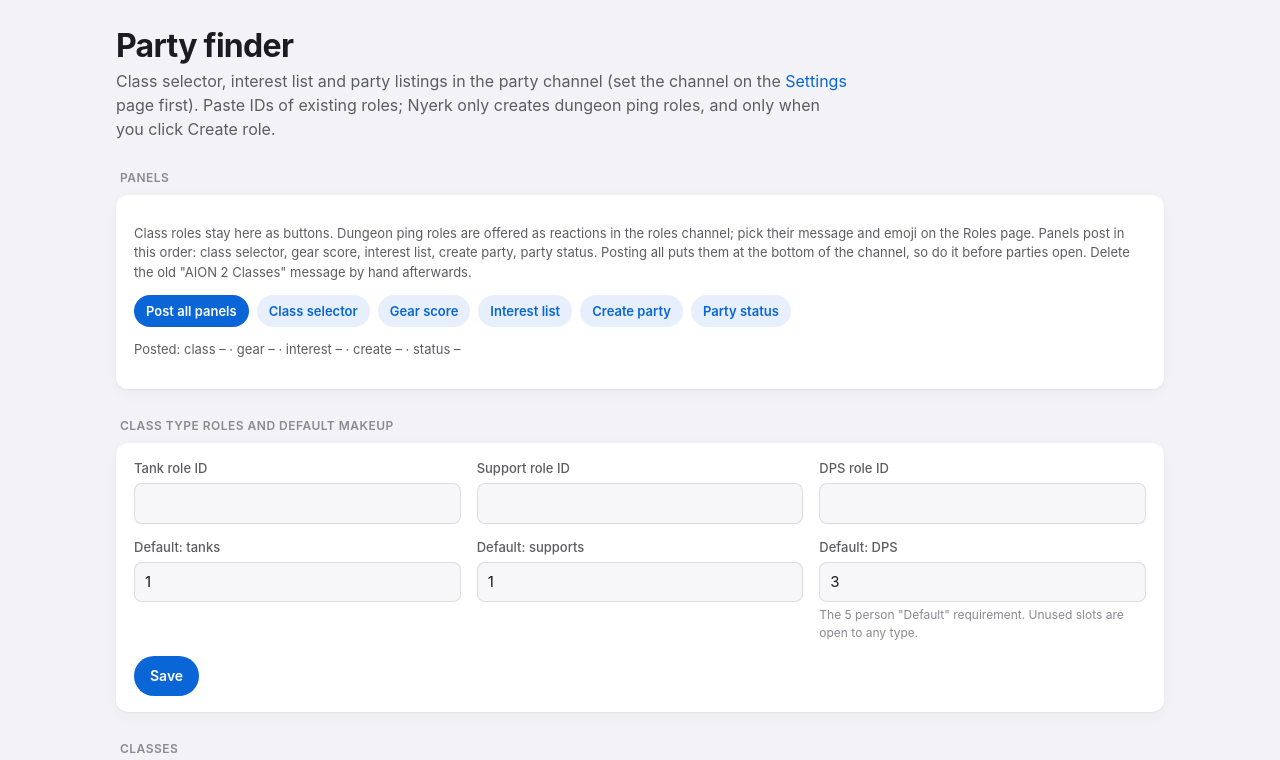
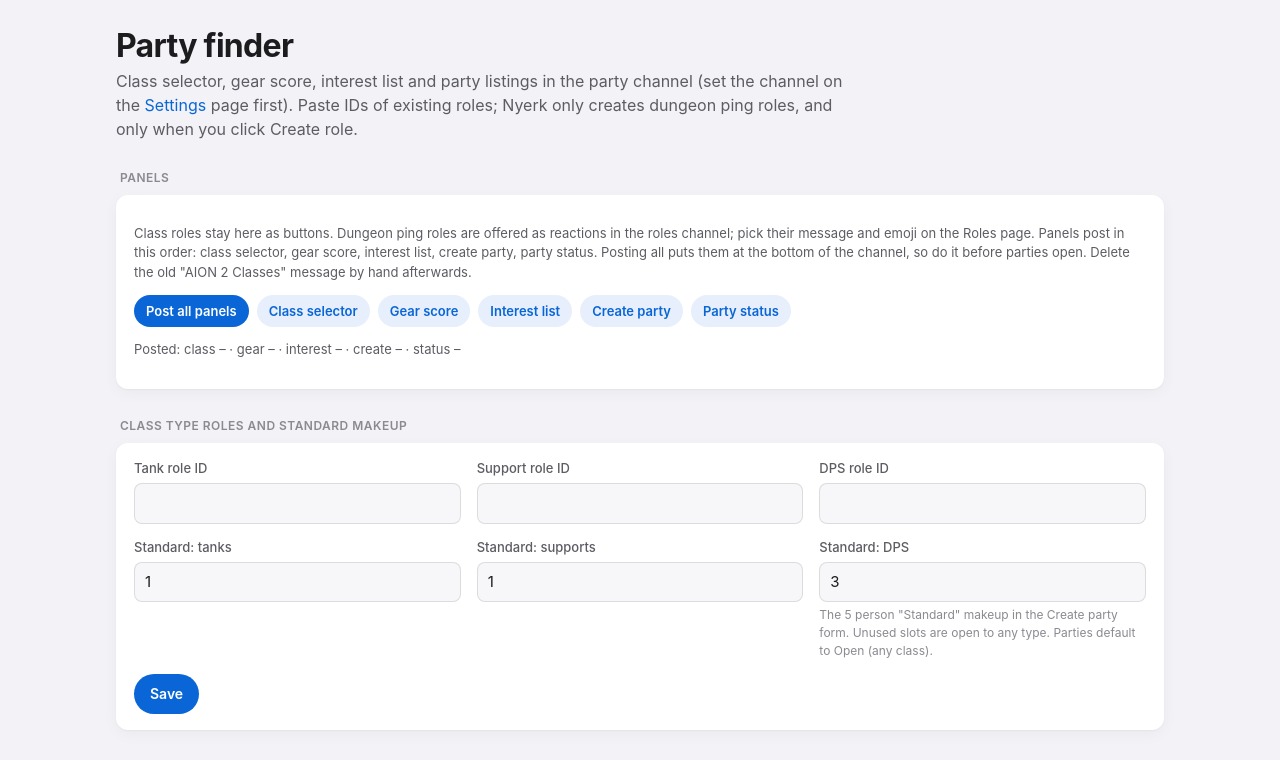
Before and after one commit to zle3/nyerk, a FastAPI app: page /party in a window 1280 px wide. Shown: the part 53-813 px from the top of the page. Run offline with FastAPI, Linux system fonts and the light colour scheme; the visitor is signed in with stand-in values (Sample User, id 1); data comes from the database, SQL or seed files in the repository; data that the repository does not hold is empty; parts of the project's set-up code (start-up, migrations or seed data) failed here and were passed over.

Commit message:
Make README, admin text and Discord wording match current features
README: no seeded channel IDs, roles channel order (header, classes,
gear score, role messages, Ping settings), four channels, Manage
Messages only for clearing reactions, who gets mentioned, #logs vs the
Logs page, private-repo note, and every module in What's where.

Admin: Logs page explains what also goes to #logs; World Bosses heading
and line limit; roles channel help; alert slots beyond three; standard
(not default) makeup; gear score picked with buttons; login subtitle.

Discord: roles header and class errors fit multiple classes (existing
default header upgraded on start), Ping settings mentions My roles,
/nyerk descriptions mention boss timers and replacing your own report.

Co-Authored-By: Claude Opus 5.5 <noreply@anthropic.com>

```diff
--- a/nyerk/bot.py
+++ b/nyerk/bot.py
@@ -173,7 +173,7 @@ def dashboard_view(bosses: list[tuple[int, str]]) -> discord.ui.View | None:
 # Slash commands
 
 
-nyerk_group = app_commands.Group(name="nyerk", description="AION2 timers", guild_only=True)
+nyerk_group = app_commands.Group(name="nyerk", description="AION 2 boss timers", guild_only=True)
 
 
 async def boss_autocomplete(interaction: discord.Interaction, current: str):
@@ -192,7 +192,7 @@ async def my_timer_autocomplete(interaction: discord.Interaction, current: str):
     return [app_commands.Choice(name=n[:100], value=v) for n, v in choices if cur in n.lower()][:25]
 
 
-@nyerk_group.command(name="worldboss", description="Report a world boss kill and start its respawn timer")
+@nyerk_group.command(name="worldboss", description="Report a world boss kill and start its respawn timer (replaces your own)")
 @app_commands.describe(
     boss="The boss that was killed",
     killed_at="When it died, e.g. '10 min ago' or '14:30'. Blank = it just died.",
--- a/nyerk/models.py
+++ b/nyerk/models.py
@@ -58,7 +58,7 @@ class Settings(Base):
 
     # First message in the roles channel. Blank posts no header.
     roles_header: Mapped[str] = mapped_column(
-        String(500), default="# 🎭 Roles\nPick your class, then the pings you want. Change them any time.")
+        String(500), default="# 🎭 Roles\nPick your classes and gear score, then the pings you want. Change them any time.")
 
     # Party finder
     party_channel_id: Mapped[int] = mapped_column(BigInteger, default=0)
--- a/nyerk/party.py
+++ b/nyerk/party.py
@@ -77,7 +77,7 @@ def member_class(s: Session, role_ids: set[int]) -> PfClass | None:
 def require_classes(s: Session, who: Who) -> list[PfClass]:
     held = member_classes(s, who.role_ids)
     if not held:
-        raise PartyError("Pick your class on the class panel first.")
+        raise PartyError("Pick at least one class on the class panel first.")
     return held
 
 
--- a/nyerk/party_bot.py
+++ b/nyerk/party_bot.py
@@ -279,7 +279,7 @@ class PartyFinder:
             w = [(x.label or f"{x.minutes} min", str(x.id)) for x in party.windows(s)]
             c = [(party.party_title_for(x), str(x.id)) for x in party.contents(s)]
         if not has_class:
-            await reply(interaction, "Pick your class on the class panel first.")
+            await reply(interaction, "Pick at least one class on the class panel first.")
         elif not has_gear:
             await reply(interaction, "Set your gear score in the roles channel first, then register.")
         elif not (w and c):
@@ -317,7 +317,7 @@ class PartyFinder:
             busy = party.live_party_for(s, who.user_id) is not None
             c = [(party.party_title_for(x), str(x.id)) for x in party.contents(s)]
         if not has_class:
-            await reply(interaction, "Pick your class on the class panel first.")
+            await reply(interaction, "Pick at least one class on the class panel first.")
         elif busy:
             await reply(interaction, "You are already in a party. Leave it before starting another.")
         elif not c:
--- a/nyerk/reaction_roles.py
+++ b/nyerk/reaction_roles.py
@@ -21,6 +21,7 @@ AUTO_EMOJI = NUMBERS + LETTERS
 PER_MESSAGE = 20  # Discord's limit of distinct reactions on one message
 
 CLEAR_TEXT = ("## Ping settings\n"
+              "**My roles** shows your classes, gear score and pings.\n"
               "**Quiet hours** pause your dungeon pings every day during hours you choose, then turn them back on.\n"
               "**Remove all my ping roles** removes every event and dungeon ping role you have. Your class role stays.")
 
--- a/nyerk/seed.py
+++ b/nyerk/seed.py
@@ -106,6 +106,9 @@ def upgrade_defaults(s: Session) -> list[str]:
             done.append("gear score bracket 2100+")
         applied.append("bracket_2100_plus")
         state.upgrades_done = applied
+    if st.roles_header == "# 🎭 Roles\nPick your class, then the pings you want. Change them any time.":
+        st.roles_header = "# 🎭 Roles\nPick your classes and gear score, then the pings you want. Change them any time."
+        done.append("roles channel header")
     if st.oneoff_label in ("One-offs", "World bosses and one-offs"):
         st.oneoff_label = "World Bosses"
         done.append("dashboard boss section name")
--- a/nyerk/shugo.py
+++ b/nyerk/shugo.py
@@ -19,7 +19,7 @@ from . import schedules
 from .models import Category, Event
 from .seed import NONE, make_slots
 
-USER_AGENT = "Nyerk/1.0 (AION2 Discord timer bot; home lab)"
+USER_AGENT = "Nyerk/1.0 (AION 2 Discord timer bot; home lab)"
 TZ_SUFFIX = {"KST": "Asia/Seoul", "UTC": "UTC"}
 DAY_NAMES = {d: d for d in schedules.DAYS}
 # Schedule fields an admin edit protects from import.
--- a/nyerk/transfer.py
+++ b/nyerk/transfer.py
@@ -298,7 +298,7 @@ def summary(s: Session) -> list[tuple[str, str, str]]:
          f"{events} events, {slots} alert slots"),
         ("Roles", "Ping categories with role IDs, role messages, and each role's message and emoji",
          f"{n(Category)} categories, {n(ReactionGroup)} role messages"),
-        ("Party finder", "Classes and role IDs, type roles, default makeup, content with dungeon roles, gear brackets, time windows",
+        ("Party finder", "Classes and role IDs, type roles, standard makeup, content with dungeon roles, gear score options, time windows",
          f"{n(PfClass)} classes, {n(PfContent)} content"),
     ]
 
--- a/nyerk/web/templates/categories.html
+++ b/nyerk/web/templates/categories.html
@@ -5,7 +5,7 @@
 <div class="page-head">
   <div>
     <h1>Roles</h1>
-    <p class="lede">What Nyerk posts in the roles channel, top to bottom: a header, the class selector, gear score buttons (edit the options on the Party finder page), one message per role message below (numbered 1️⃣ 2️⃣ 3️⃣ unless you set an emoji), and a Remove all pings button.</p>
+    <p class="lede">What Nyerk posts in the roles channel, top to bottom: a header, the class selector, gear score buttons (edit the options on the Party finder page), one message per role message below (numbered 1️⃣ 2️⃣ 3️⃣ unless you set an emoji), and Ping settings with My roles, Quiet hours and Remove all my ping roles.</p>
   </div>
   <form method="post" action="/categories/repost-roles" class="inline-form" data-confirm="Delete the roles channel messages Nyerk posted and post them again? Members keep their roles but will see fresh reactions.">
     {{ csrf_field() }}
--- a/nyerk/web/templates/event_edit.html
+++ b/nyerk/web/templates/event_edit.html
@@ -124,7 +124,7 @@
         <div class="help">Pinned events with a duration only.</div></div>
       <div class="field"><label for="sort_order">Sort order</label>
         <input id="sort_order" name="sort_order" type="number" value="{{ v('sort_order', e.sort_order if e else 0) }}">
-        <div class="help">Also orders the boss buttons.</div></div>
+        <div class="help">For bosses, also the dashboard button order (easier on Boss timers › Dashboard buttons).</div></div>
     </div>
   </div>
 
--- a/nyerk/web/templates/events.html
+++ b/nyerk/web/templates/events.html
@@ -4,7 +4,7 @@
 <div class="page-head">
   <div>
     <h1>Events</h1>
-    <p class="lede">Each event has a schedule and up to three alert slots. ● sends the alert, 🔔 pings the category role.</p>
+    <p class="lede">Each event has a schedule and its alert slots (15 min, 5 min and at event time, plus any you add). ● sends the alert, 🔔 pings the category role.</p>
   </div>
   <a class="btn" href="/events/new">New event</a>
 </div>
--- a/nyerk/web/templates/login.html
+++ b/nyerk/web/templates/login.html
@@ -4,7 +4,7 @@
 <div class="login">
   <div class="card">
     <h1>Nyerk</h1>
-    <p class="muted small">AION2 timer admin</p>
+    <p class="muted small">AION 2 timers, roles and party finder</p>
     {% for kind, text in flashes %}<div class="flash {{ kind }}" role="alert">{{ text }}</div>{% endfor %}
     <form method="post" action="/login">
       <input type="hidden" name="csrf" value="{{ csrf }}">
--- a/nyerk/web/templates/logs.html
+++ b/nyerk/web/templates/logs.html
@@ -2,6 +2,6 @@
 {% block title %}Logs{% endblock %}
 {% block content %}
 <h1>Logs</h1>
-<p class="lede">The last 500 entries. The same lines go to #logs and to <code>data/logs/nyerk.log</code>.</p>
+<p class="lede">The last 500 entries, also in <code>data/logs/nyerk.log</code>. Reports, overrides, role and config changes and problems are posted to #logs too; routine lines like scheduled alerts stay here.</p>
 {% include "_logs.html" %}
 {% endblock %}
--- a/nyerk/web/templates/party.html
+++ b/nyerk/web/templates/party.html
@@ -5,7 +5,7 @@
 <div class="page-head">
   <div>
     <h1>Party finder</h1>
-    <p class="lede">Class selector, interest list and party listings in the party channel{% if not st.party_channel_id %} (set the channel on the <a href="/settings">Settings</a> page first){% endif %}. Paste IDs of existing roles; Nyerk only creates dungeon ping roles, and only when you click Create role.</p>
+    <p class="lede">Class selector, gear score, interest list and party listings in the party channel{% if not st.party_channel_id %} (set the channel on the <a href="/settings">Settings</a> page first){% endif %}. Paste IDs of existing roles; Nyerk only creates dungeon ping roles, and only when you click Create role.</p>
   </div>
 </div>
 
@@ -23,7 +23,7 @@
   <p class="small muted">Posted: class {{ '✓' if state.class_panel_message_id else '–' }} · gear {{ '✓' if state.gear_panel_message_id else '–' }} · interest {{ '✓' if state.interest_panel_message_id else '–' }} · create {{ '✓' if state.party_panel_message_id else '–' }} · status {{ '✓' if state.party_status_message_id else '–' }}</p>
 </div>
 
-<p class="section-label" id="types">Class type roles and default makeup</p>
+<p class="section-label" id="types">Class type roles and standard makeup</p>
 <form method="post" action="/party/types" class="card">
   {{ csrf_field() }}
   <div class="fields">
@@ -32,9 +32,9 @@
     <div class="field"><label for="dps_role_id">DPS role ID</label><input id="dps_role_id" name="dps_role_id" class="mono" type="text" value="{{ st.dps_role_id or '' }}"></div>
   </div>
   <div class="fields">
-    <div class="field"><label for="party_default_tank">Default: tanks</label><input id="party_default_tank" name="party_default_tank" type="number" min="0" max="5" value="{{ st.party_default_tank }}"></div>
-    <div class="field"><label for="party_default_support">Default: supports</label><input id="party_default_support" name="party_default_support" type="number" min="0" max="5" value="{{ st.party_default_support }}"></div>
-    <div class="field"><label for="party_default_dps">Default: DPS</label><input id="party_default_dps" name="party_default_dps" type="number" min="0" max="5" value="{{ st.party_default_dps }}"><div class="help">The 5 person "Default" requirement. Unused slots are open to any type.</div></div>
+    <div class="field"><label for="party_default_tank">Standard: tanks</label><input id="party_default_tank" name="party_default_tank" type="number" min="0" max="5" value="{{ st.party_default_tank }}"></div>
+    <div class="field"><label for="party_default_support">Standard: supports</label><input id="party_default_support" name="party_default_support" type="number" min="0" max="5" value="{{ st.party_default_support }}"></div>
+    <div class="field"><label for="party_default_dps">Standard: DPS</label><input id="party_default_dps" name="party_default_dps" type="number" min="0" max="5" value="{{ st.party_default_dps }}"><div class="help">The 5 person "Standard" makeup in the Create party form. Unused slots are open to any type. Parties default to Open (any class).</div></div>
   </div>
   <button class="btn" type="submit">Save</button>
 </form>
@@ -145,7 +145,7 @@
         </form>
       </div>
     </div>
-    <p class="small muted">Pings go to members whose bracket maximum reaches the content's minimum.</p>
+    <p class="small muted">Members pick their gear score with the buttons under the class selector. Dungeon pings only reach members whose gear score reaches the dungeon's minimum.</p>
   </div>
   <div>
     <p class="section-label" id="windows">Availability windows</p>
--- a/nyerk/web/templates/settings.html
+++ b/nyerk/web/templates/settings.html
@@ -9,7 +9,7 @@
   <p class="section-label">Channels</p>
   <div class="card fields">
     <div class="field"><label for="timer_channel_id">Timer channel</label><input id="timer_channel_id" name="timer_channel_id" class="mono" type="text" value="{{ st.timer_channel_id or '' }}"><div class="help">#aion-2-timer. Alerts and the dashboard.</div></div>
-    <div class="field"><label for="roles_channel_id">Roles channel</label><input id="roles_channel_id" name="roles_channel_id" class="mono" type="text" value="{{ st.roles_channel_id or '' }}"><div class="help">#aion-2-roles. Reaction roles message.</div></div>
+    <div class="field"><label for="roles_channel_id">Roles channel</label><input id="roles_channel_id" name="roles_channel_id" class="mono" type="text" value="{{ st.roles_channel_id or '' }}"><div class="help">#aion-2-roles. Header, classes, gear score, ping roles and ping settings.</div></div>
     <div class="field"><label for="log_channel_id">Log channel</label><input id="log_channel_id" name="log_channel_id" class="mono" type="text" value="{{ st.log_channel_id or '' }}"><div class="help">#logs.</div></div>
     <div class="field"><label for="party_channel_id">Party channel</label><input id="party_channel_id" name="party_channel_id" class="mono" type="text" value="{{ st.party_channel_id or '' }}"><div class="help">#aion-2-party-finder. Panels, listings and pings.</div></div>
   </div>
@@ -24,12 +24,12 @@
   <p class="section-label">Dashboard and cleanup</p>
   <div class="card fields">
     <div class="field"><label for="alert_retention_min">Delete alerts after (minutes)</label><input id="alert_retention_min" name="alert_retention_min" type="number" min="30" max="10080" value="{{ st.alert_retention_min }}"><div class="help">Counted from the event's start time, or a boss's spawn time. 120 = 2 hours. Alerts under an hour old are always kept.</div></div>
-    <div class="field"><label for="dashboard_max_oneoffs">Max one-off lines</label><input id="dashboard_max_oneoffs" name="dashboard_max_oneoffs" type="number" min="1" max="60" value="{{ st.dashboard_max_oneoffs }}"></div>
+    <div class="field"><label for="dashboard_max_oneoffs">Max World Bosses lines</label><input id="dashboard_max_oneoffs" name="dashboard_max_oneoffs" type="number" min="1" max="60" value="{{ st.dashboard_max_oneoffs }}"></div>
     <div class="field"><label for="dashboard_divider">Divider line</label><input id="dashboard_divider" name="dashboard_divider" type="text" maxlength="100" value="{{ st.dashboard_divider }}"><div class="help">Sits above the title to separate the dashboard from alerts. Blank hides it.</div></div>
     <div class="field"><label for="dashboard_title">Title</label><input id="dashboard_title" name="dashboard_title" type="text" maxlength="100" value="{{ st.dashboard_title }}"><div class="help">Large heading. Blank hides it.</div></div>
     <div class="field"><label for="dashboard_top_label">Resets and maintenance heading</label><input id="dashboard_top_label" name="dashboard_top_label" type="text" maxlength="64" value="{{ st.dashboard_top_label }}"></div>
     <div class="field"><label for="dashboard_main_label">Scheduled events heading</label><input id="dashboard_main_label" name="dashboard_main_label" type="text" maxlength="64" value="{{ st.dashboard_main_label }}"></div>
-    <div class="field"><label for="oneoff_label">Boss and one-off heading</label><input id="oneoff_label" name="oneoff_label" type="text" maxlength="64" value="{{ st.oneoff_label }}"></div>
+    <div class="field"><label for="oneoff_label">World Bosses heading</label><input id="oneoff_label" name="oneoff_label" type="text" maxlength="64" value="{{ st.oneoff_label }}"><div class="help">Boss timers, plus any one-off events you add (like a season ending).</div></div>
     <div class="field"><label for="dashboard_commands_label">/nyerk reminder</label><input id="dashboard_commands_label" name="dashboard_commands_label" type="text" maxlength="200" value="{{ st.dashboard_commands_label }}"><div class="help">One line telling members about the /nyerk commands. Blank hides it.</div></div>
     <div class="field"><label for="dashboard_footer">Footer</label><input id="dashboard_footer" name="dashboard_footer" type="text" maxlength="200" value="{{ st.dashboard_footer }}"><div class="help">Small grey line at the bottom. Blank hides it.</div></div>
     <div class="field"><label for="time_style_near">Time style within 24 h</label>
```
Also changed, not shown: tests/test_party.py (+1 -1 lines), README.md.
